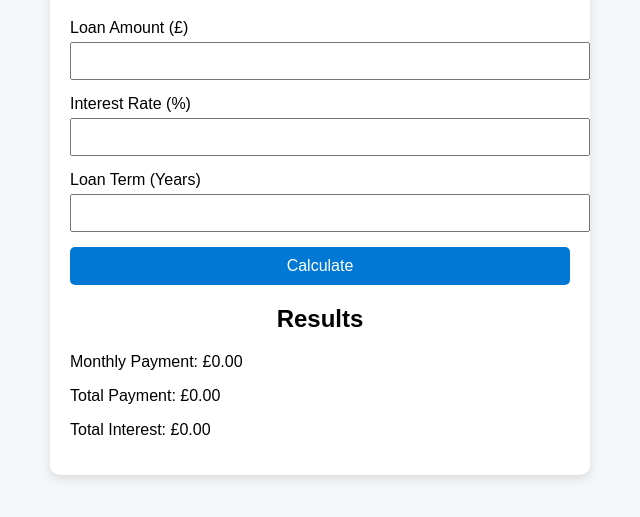
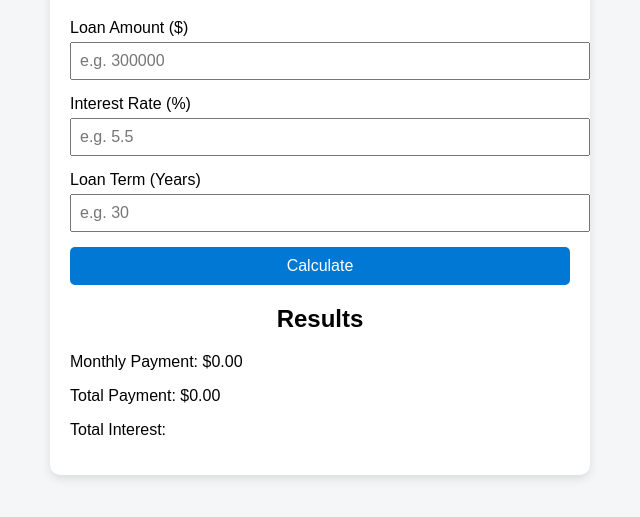
Before and after one commit to KeithJames93/Mortgage-Calculator1, a plain HTML site: page index.html in a window 1280 px wide. Shown: the part 131-648 px from the top of the page, without its empty margins (320-960 px from the left). Drawn offline with Linux system fonts and the light colour scheme.

Commit message:
Change currency from GBP to USD in mortgage calculator

```diff
--- a/index.html
+++ b/index.html
@@ -2,7 +2,7 @@
 <html lang="en">
 <head>
     <meta charset="UTF-8">
-    <title>Mortgage Calculator</title>
+    <title>Mortgage Calculator (USD)</title>
     <meta name="viewport" content="width=device-width, initial-scale=1.0">
     <link rel="stylesheet" href="styles.css">
 </head>
@@ -14,18 +14,18 @@
     <form id="mortgageForm" aria-label="Mortgage Calculator Form">
 
         <div class="form-group">
-            <label for="loanAmount">Loan Amount (£)</label>
-            <input type="number" id="loanAmount" required min="1">
+            <label for="loanAmount">Loan Amount ($)</label>
+            <input type="number" id="loanAmount" required min="1" placeholder="e.g. 300000">
         </div>
 
         <div class="form-group">
             <label for="interestRate">Interest Rate (%)</label>
-            <input type="number" id="interestRate" required step="0.01" min="0">
+            <input type="number" id="interestRate" required step="0.01" min="0" placeholder="e.g. 5.5">
         </div>
 
         <div class="form-group">
             <label for="loanTerm">Loan Term (Years)</label>
-            <input type="number" id="loanTerm" required min="1">
+            <input type="number" id="loanTerm" required min="1" placeholder="e.g. 30">
         </div>
 
         <button type="submit">Calculate</button>
@@ -33,13 +33,6 @@
 
     <section id="results" aria-live="polite">
         <h2>Results</h2>
-        <p>Monthly Payment: <span id="monthlyPayment">£0.00</span></p>
-        <p>Total Payment: <span id="totalPayment">£0.00</span></p>
-        <p>Total Interest: <span id="totalInterest">£0.00</span></p>
-    </section>
-
-</main>
-
-<script src="script.js"></script>
-</body>
-</html>
+        <p>Monthly Payment: <span id="monthlyPayment">$0.00</span></p>
+        <p>Total Payment: <span id="totalPayment">$0.00</span></p>
+        <p>Total Interest: <span id="totalInterest"
```
